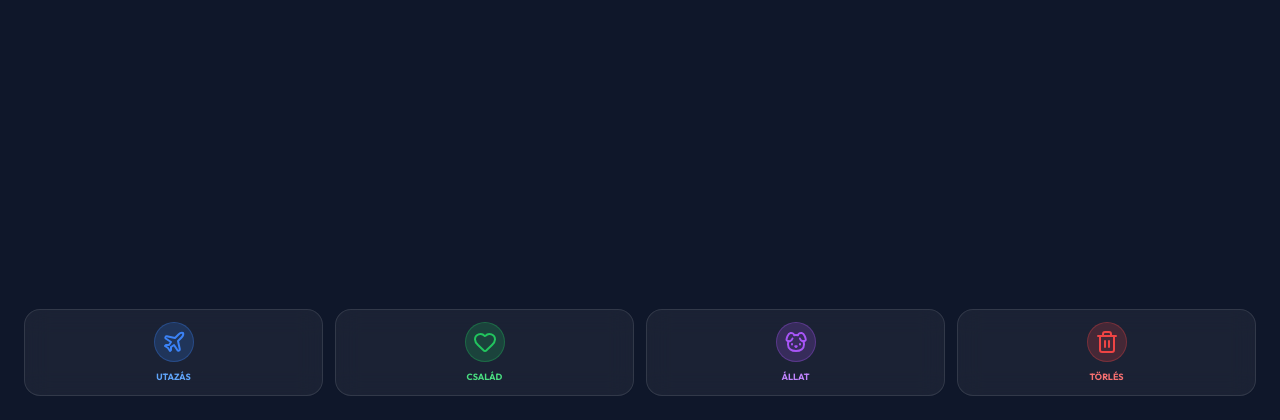
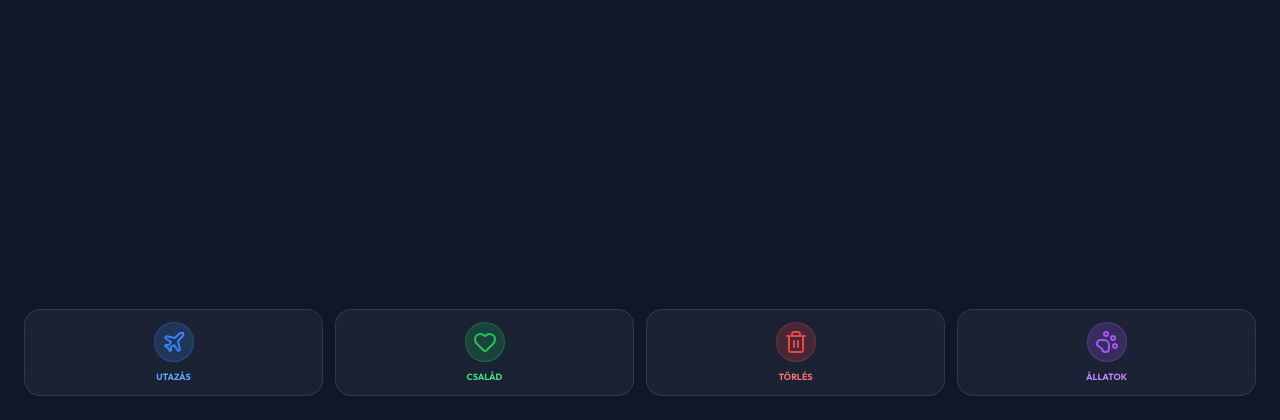
Before and after one commit to TTTZsolt/google-photos-slideshow, a FastAPI app: page /classify in a window 1280 px wide. Shown: the part 380-800 px from the top of the page. Run offline with FastAPI, Linux system fonts and the light colour scheme; some libraries are stand-ins or nearby versions.

Commit message:
CategorizationUIRemappingV9.5

```diff
--- a/backend/templates/classify.html
+++ b/backend/templates/classify.html
@@ -161,23 +161,23 @@
                 </div>
                 <span class="text-[9px] font-bold uppercase text-blue-400">Utazás</span>
             </button>
-            <button onclick="triggerSwipe('right')" class="flex flex-col items-center gap-2 p-3 glass-btn rounded-2xl">
+            <button onclick="triggerSwipe('down')" class="flex flex-col items-center gap-2 p-3 glass-btn rounded-2xl">
                 <div class="w-10 h-10 rounded-full bg-green-500/20 text-green-500 flex items-center justify-center border border-green-500/30">
                     <i data-lucide="heart"></i>
                 </div>
                 <span class="text-[9px] font-bold uppercase text-green-400">Család</span>
-            </button>
-            <button onclick="triggerSwipe('down')" class="flex flex-col items-center gap-2 p-3 glass-btn rounded-2xl">
-                <div class="w-10 h-10 rounded-full bg-purple-500/20 text-purple-500 flex items-center justify-center border border-purple-500/30">
-                    <i data-lucide="dog"></i>
-                </div>
-                <span class="text-[9px] font-bold uppercase text-purple-400">Állat</span>
             </button>
             <button onclick="triggerSwipe('up')" class="flex flex-col items-center gap-2 p-3 glass-btn rounded-2xl">
                 <div class="w-10 h-10 rounded-full bg-red-500/20 text-red-500 flex items-center justify-center border border-red-500/30">
                     <i data-lucide="trash-2"></i>
                 </div>
                 <span class="text-[9px] font-bold uppercase text-red-400">Törlés</span>
+            </button>
+            <button onclick="triggerSwipe('right')" class="flex flex-col items-center gap-2 p-3 glass-btn rounded-2xl">
+                <div class="w-10 h-10 rounded-full bg-purple-500/20 text-purple-500 flex items-center justify-center border border-purple-500/30">
+                    <i data-lucide="paw-print"></i>
+                </div>
+                <span class="text-[9px] font-bold uppercase text-purple-400">Állatok</span>
             </button>
         </div>
     </div>
@@ -250,9 +250,9 @@
                 <div class="card-info p-3 bg-slate-800/80 backdrop-blur-md border-t border-white/5">
                     <p class="text-[10px] truncate font-medium text-slate-400">${data.file_name}</p>
                 </div>
-                <div class="overlay overlay-right">CSALÁD</div>
+                <div class="overlay overlay-right">ÁLLATOK</div>
                 <div class="overlay overlay-left">UTAZÁS</div>
-                <div class="overlay overlay-down">ÁLLATOK</div>
+                <div class="overlay overlay-down">CSALÁD</div>
                 <div class="overlay overlay-up">TÖRLÉS</div>
             `;
 
@@ -303,7 +303,7 @@
             if (isAnimating) return;
             isAnimating = true;
 
-            const actionMap = { 'right': 'család', 'left': 'utazás', 'down': 'állatok', 'up': 'delete' };
+            const actionMap = { 'right': 'állatok', 'left': 'utazás', 'down': 'család', 'up': 'delete' };
             const action = actionMap[direction];
 
             // 1. Animate out the current card
```
